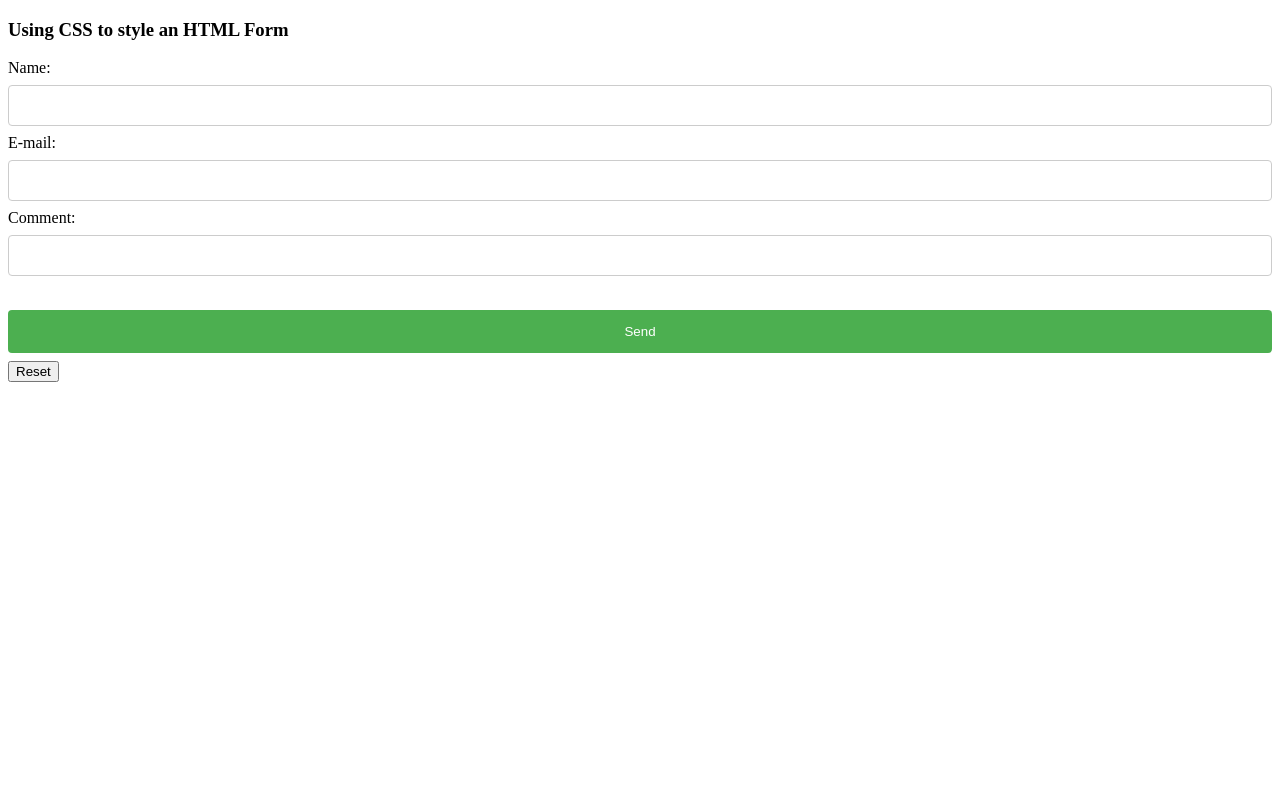
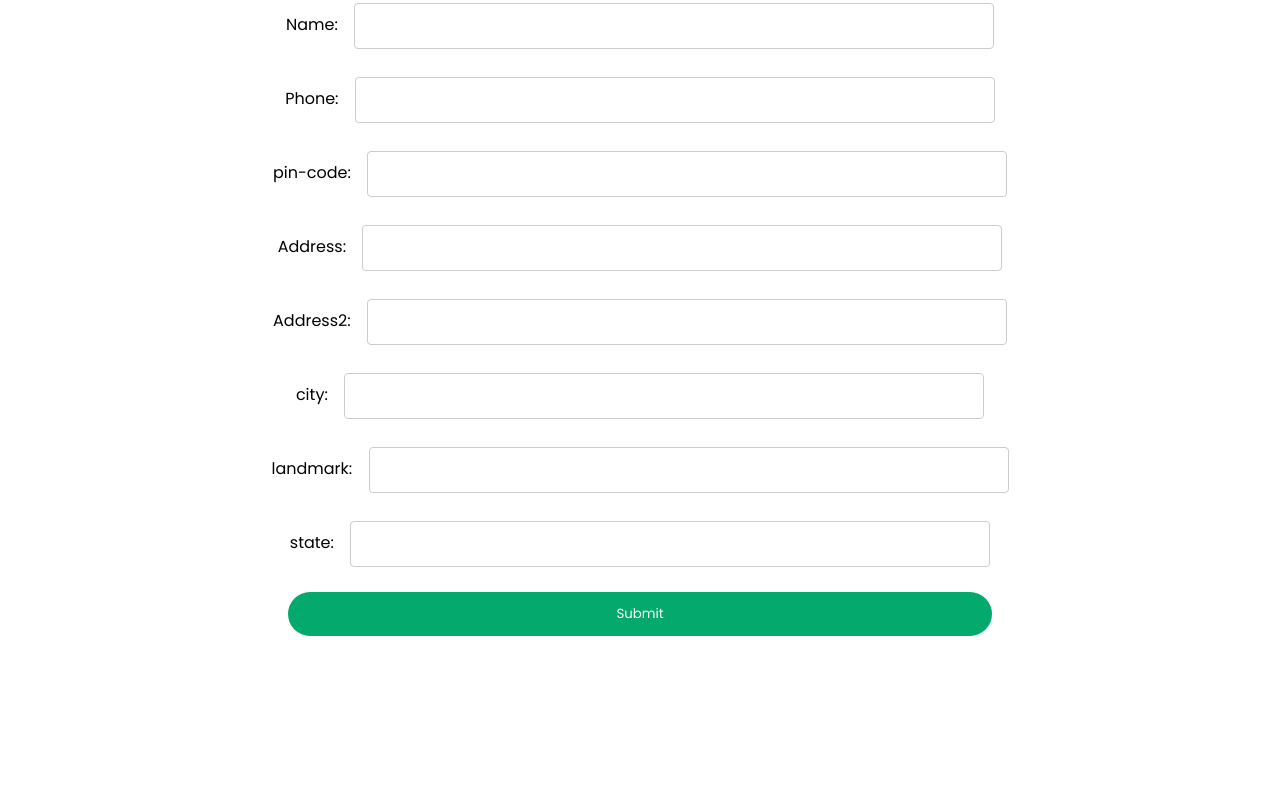
Before and after one commit to abhishektorgal/fasten.com, a PHP site: page /form.html in a window 1280 px wide. Run offline with PHP 8.4, Linux system fonts and the light colour scheme.

Commit message:
Add files via upload

```diff
--- a/form.html
+++ b/form.html
@@ -1,54 +1,61 @@
 <!DOCTYPE html>
-<html>
-<style>
-input[type=text], select {
-  width: 100%;
-  padding: 12px 20px;
-  margin: 8px 0;
-  display: inline-block;
-  border: 1px solid #ccc;
-  border-radius: 4px;
-  box-sizing: border-box;
-}
-
-input[type=submit] {
-  width: 100%;
-  background-color: #4CAF50;
-  color: white;
-  padding: 14px 20px;
-  margin: 8px 0;
-  border: none;
-  border-radius: 4px;
-  cursor: pointer;
-}
-
-input[type=submit]:hover {
-  background-color: #45a049;
-}
-
-div {
-  border-radius: 5px;
-  background-color: #f2f2f2;
-  padding: 20px;
-}
-</style>
+<html lang="en">
+<head>
+	<meta charset="UTF-8">
+	<meta http-equiv="X-UA-Compatible" content="IE=edge">
+	<meta name="viewport" content="width=device-width, initial-scale=1.0">
+	<title>Document</title>
+	<link rel="stylesheet" href="style.css">
+</head>
 <body>
 
-<h3>Using CSS to style an HTML Form</h3>
+	<script>
+
+	</script>
+</head>
+<body>
+
+	<center><form name="myForm" action="mailto:someone@example.com" onsubmit="return validateForm()" method="post">
+		<label for="name">Name:</label>
+		<input type="text" id="name" name="name"><br>
+		<br>
+
+		<label for="phone">Phone:</label>
+		<input type="number" id="phone" name="phone"><br>
+		<br>
 
 
-<form action="mailto:sanjeevtorgal690@gmail.com" method="post" enctype="text/plain">
-    Name:<br>
-    <input type="text" name="name"><br>
-    E-mail:<br>
-    <input type="text" name="mail"><br>
-    Comment:<br>
-    <input type="text" name="comment" size="50"><br><br>
-    <input type="submit" value="Send">
-    <input type="reset" value="Reset">
-    </form>
+		<label for="pincode">pin-code:</label>
+		<input type="number" id="pincode" name="pincode"><br>
+		<br>
+
+
+		<label for="address">Address:</label>
+		<input type="text" id="address" name="address"><br>
+		<br>
+
+		<label for="address2">Address2:</label>
+		<input type="text" id="address2" name="address2"><br>
+		<br>
+
+		<label for="city">city:</label>
+		<input type="text" id="city" name="city"><br>
+		<br>
+
+		<label for="landmark">landmark:</label>
+		<input type="text" id="landmark" name="landmark"><br>
+		<br>
+
+		<label for="state">state:</label>
+		<input type="text" id="state" name="state"><br>
+		<br>
 
 
 
+
+		<input type="submit" value="Submit">
+	</form></center>
+
+	<script src="script.js"></script>
 </body>
 </html>
--- a/pro1.html
+++ b/pro1.html
@@ -175,7 +175,7 @@
       </table>
     </div>
 
-    <a href="form.html"> <input herf="./form.html"  type="button" value="Buy Now"style="background-color:darkblue;color:white;width:150px;height:40px;font-size: 17px;"></a>
+    <a href="lol.html"> <input herf="./form.html"  type="button" value="Buy Now"style="background-color:darkblue;color:white;width:150px;height:40px;font-size: 17px;"></a>
     <input type="button" class="add-cart" value="Add Cart"style="background-color:#2ed573;color:white;width: 150px;px;height:40px;font-size: 17px;">
 
 
--- a/script.js
+++ b/script.js
@@ -142,3 +142,85 @@ function updateTotal()
 
 
 }
+
+function validateForm() {
+  // Get the values entered by the user
+  var name = document.forms["myForm"]["name"].value;
+  var phone = document.forms["myForm"]["phone"].value;
+  var pincode = document.forms["myForm"]["pincode"].value;
+  var address = document.forms["myForm"]["address"].value;
+  var address2 = document.forms["myForm"]["address2"].value;
+  var city = document.forms["myForm"]["city"].value;
+  var landmark = document.forms["myForm"]["landmark"].value;
+  var state = document.forms["myForm"]["state"].value;
+
+  // Validate the name field
+  if (name == "") {
+    alert("Name must be filled out");
+    return false;
+  }
+
+  // Validate the phone number field
+  if (phone == "") {
+    alert("Phone number must be filled out");
+    return false;
+  }
+  if (isNaN(phone)) {
+    alert("Phone number must be numeric");
+    return false;
+  }
+  if (phone.length != 10) {
+    alert("Phone number must be 10 digits");
+    return false;
+  }
+
+  if (pincode == "") {
+    alert("pincode number must be filled out");
+    return false;
+  }
+  if (isNaN(pincode)) {
+    alert("pincode number must be numeric");
+    return false;
+  }
+  if (pincode.length != 6) {
+    alert("pincode number must be 6 digits");
+    return false;
+  }
+
+
+
+
+  // Validate the address field
+  if (address == "") {
+    alert("Address must be filled out");
+    return false;
+  }
+
+  if (address2 == "") {
+    alert("Address2 must be filled out");
+    return false;
+  }
+
+
+  if (city == "") {
+    alert("city must be filled out");
+    return false;
+  }
+
+
+  if (landmark == "") {
+    alert("landmark must be filled out");
+    return false;
+  }
+
+  if (state == "") {
+    alert("state must be filled out");
+    return false;
+  }
+
+
+
+
+  // If all fields are valid, submit the form
+  return true;
+}
--- a/style.css
+++ b/style.css
@@ -472,3 +472,90 @@ body {
 .h1{
   padding: 25px;
 }
+
+* {
+  box-sizing: border-box;
+}
+
+input[type=text], select, textarea {
+  width: 50%;
+  padding: 12px;
+  border: 1px solid #ccc;
+  border-radius: 4px;
+  resize: vertical;
+}
+input[type=number], select, textarea {
+  width: 50%;
+  padding: 12px;
+  border: 1px solid #ccc;
+  border-radius: 4px;
+  resize: vertical;
+}
+
+
+label {
+  padding: 12px 12px 12px 0;
+  display: inline-block;
+}
+
+input[type=submit] {
+  background-color: #04AA6D;
+  color: white;
+  padding: 12px 45px;
+  width: 55%;
+  border: none;
+  border-radius: 55px;
+  cursor: pointer;
+  float: center;
+}
+
+
+input[type=submit]:hover {
+  background-color: #45a049;
+}
+
+.container {
+  border-radius: 5px;
+  background-color: #f2f2f2;
+  padding: 20px;
+}
+
+.col-25 {
+  float: left;
+  width: 25%;
+  margin-top: 6px;
+}
+
+.col-75 {
+  float: left;
+  width: 75%;
+  margin-top: 6px;
+}
+
+/* Clear floats after the columns */
+.row:after {
+  content: "";
+  display: table;
+  clear: both;
+}
+
+
+@media only screen and (max-width: 500px) {
+  input[type=text], select, textarea {
+  width: 70%;
+  padding: 12px;
+  border: 1px solid #ccc;
+  border-radius: 4px;
+  resize: vertical;
+}
+}
+
+@media only screen and (max-width: 500px) {
+  input[type=number], select, textarea {
+  width: 70%;
+  padding: 12px;
+  border: 1px solid #ccc;
+  border-radius: 4px;
+  resize: vertical;
+}
+}
```
Also changed, not shown: file.php (added, +19 -0 lines), lol.html (+8 -8 lines).
